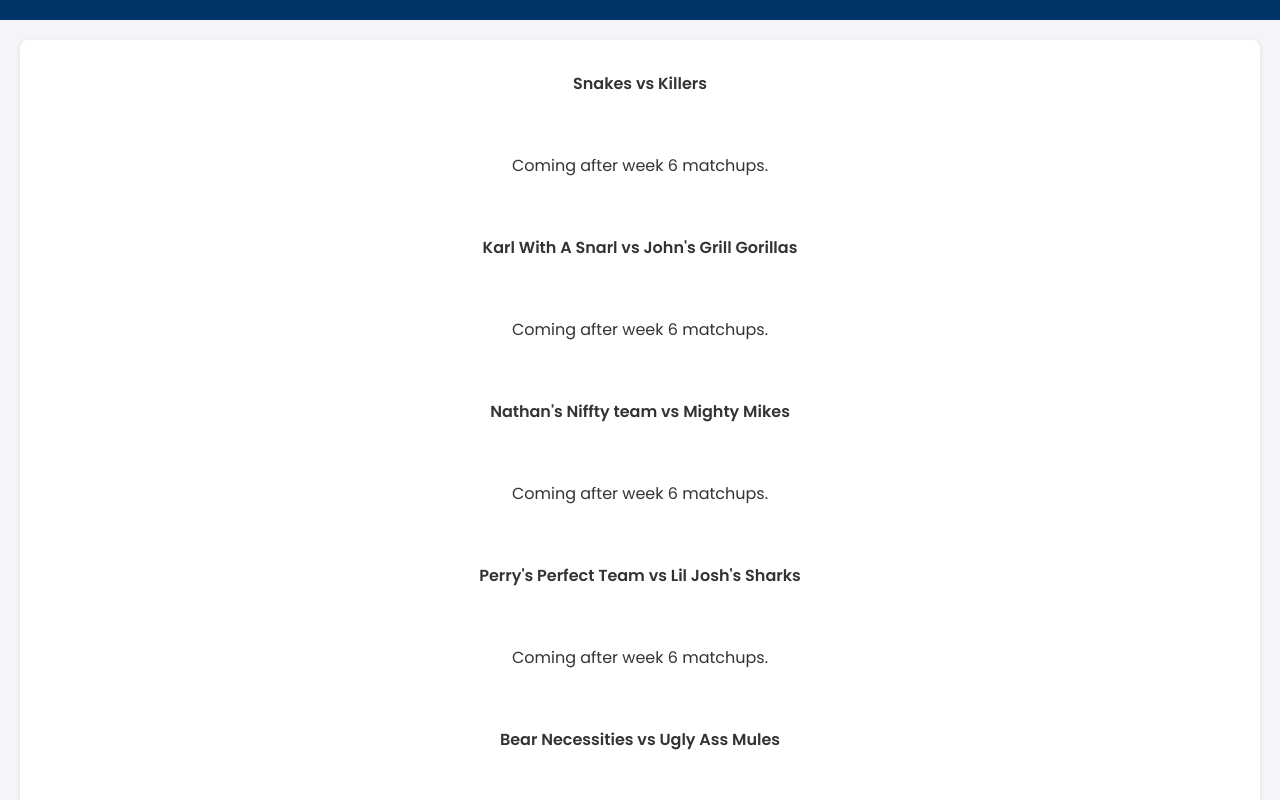
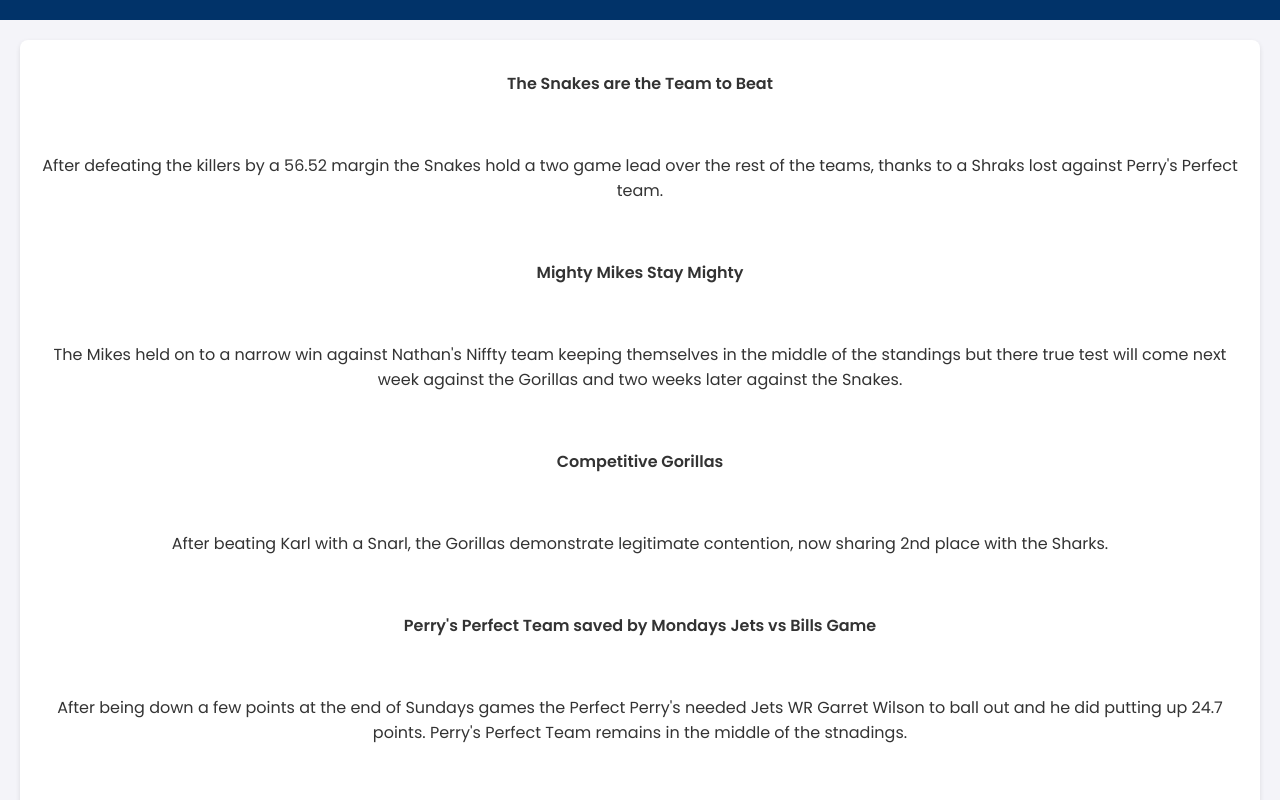
Before and after one commit to JayDev90/famfantasyleague, a plain HTML site: page learned.html in a window 1280 px wide. Shown: the part 138-938 px from the top of the page. Drawn offline with Linux system fonts and the light colour scheme.

Commit message:
Update learned week 6.html

```diff
--- a/learned.html
+++ b/learned.html
@@ -30,20 +30,20 @@
 
       <!-- Coming after matchups. -->
 
-      <p><strong>Snakes vs Killers</strong></p><br>
-      <p>Coming after week 6 matchups.</p><br>
+      <p><strong>The Snakes are the Team to Beat</strong></p><br>
+      <p>After defeating the killers by a 56.52 margin the Snakes hold a two game lead over the rest of the teams, thanks to a Shraks lost against Perry's Perfect team.</p><br>
 
-      <p><strong>Karl With A Snarl vs John's Grill Gorillas</strong></p><br>
-      <p>Coming after week 6 matchups.</p><br>
+      <p><strong>Mighty Mikes Stay Mighty</strong></p><br>
+      <p>The Mikes held on to a narrow win against Nathan's Niffty team keeping themselves in the middle of the standings but there true test will come next week against the Gorillas and two weeks later against the Snakes.</p><br>
 
-      <p><strong>Nathan's Niffty team vs Mighty Mikes</strong></p><br>
-      <p>Coming after week 6 matchups.</p><br>
+      <p><strong>Competitive Gorillas</strong></p><br>
+      <p>After beating Karl with a Snarl, the Gorillas demonstrate legitimate contention, now sharing 2nd place with the Sharks.</p><br>
 
-      <p><strong>Perry's Perfect Team vs Lil Josh's Sharks</strong></p><br>
-      <p>Coming after week 6 matchups.</p><br>
+      <p><strong>Perry's Perfect Team saved by Mondays Jets vs Bills Game</strong></p><br>
+      <p>After being down a few points at the end of Sundays games the Perfect Perry's needed Jets WR Garret Wilson to ball out and he did putting up 24.7 points. Perry's Perfect Team remains in the middle of the stnadings.</p><br>
 
       <p><strong>Bear Necessities vs Ugly Ass Mules</strong></p><br>
-      <p>Coming after week 6 matchups.</p><br>
+      <p>This was a must in for the Bears and they pulled it off against the Mules, sharing the middle of the standings with the Mike's, Snarls, and Perfect Perrys.</p><br>
 
     </div>
   </main>
```
